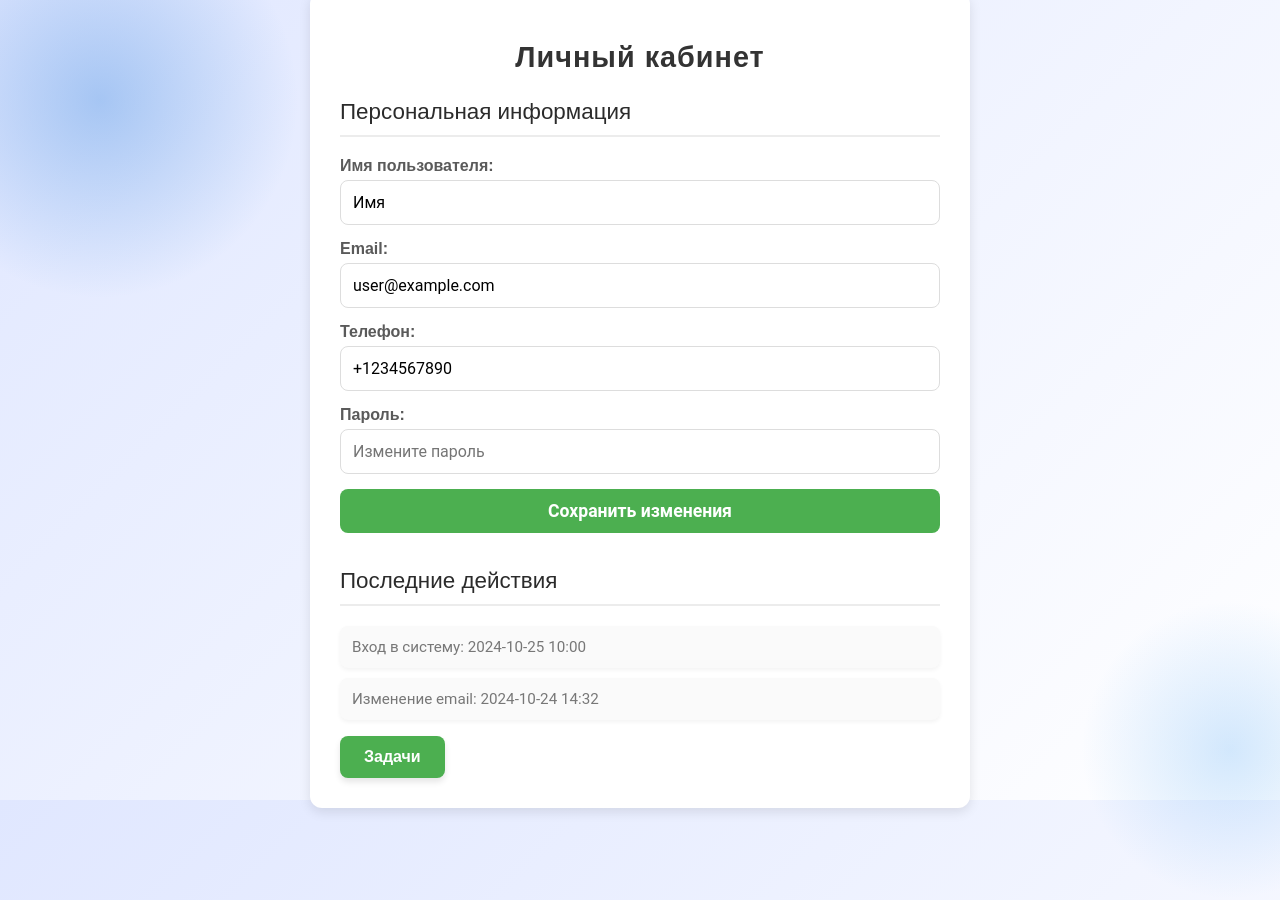
After one commit to JackArt237483/fullstack_to_do_list, a PHP site: page /profile.html in a window 1280 px wide; the page is wider, and only the part inside the window is pictured. The commit adds this page. Run offline with PHP 8.4, Linux system fonts and the light colour scheme.

Commit message:
add profile page and save losic

```diff
--- a/frontend/data.js
+++ b/frontend/data.js
@@ -4,6 +4,8 @@
         const registerForm = document.getElementById('registerForm')
         const registerMessage = document.getElementById('registerMessage')
         const loginMessage = document.getElementById('loginMessage')
+        const taskButton = document.getElementById('taskButton')
+        const userForm = document.getElementById('user-form')
 
         async function postData (url = "",data = {}) {
             const response = await fetch(url, {
@@ -75,4 +77,7 @@
         }
 
 
+        taskButton.addEventListener('click',function (){
+            window.location.href = 'index.html';
+        })
     })
--- a/frontend/index.html
+++ b/frontend/index.html
@@ -12,7 +12,10 @@
     <input type="text" id="taskInput" placeholder="Введите задачу..." />
     <button id="addTaskButton">Добавить задачу</button>
     <ul id="taskList"></ul> <!-- Список задач -->
-    <button id="logoutButton">Выйти</button>
+    <div class="two_button">
+        <button id="logoutButton">Выйти</button>
+        <button id="profileButton">Личный кабинет</button>
+    </div>
 </div>
 
 <script src="app.js"></script> <!-- Подключение JavaScript -->
--- a/frontend/need.css
+++ b/frontend/need.css
@@ -222,3 +222,198 @@ body::after {
         font-size: 15px;
     }
 }
+
+.dashboard-container {
+    max-width: 600px;
+    width: 100%;
+    padding: 20px;
+    background-color: #fff;
+    box-shadow: 0px 4px 8px rgba(0, 0, 0, 0.2);
+    border-radius: 10px;
+}
+
+/* Заголовок страницы */
+.dashboard-title {
+    text-align: center;
+    font-size: 1.8rem;
+    color: #333;
+    margin-bottom: 20px;
+}
+
+/* Стили для раздела с информацией пользователя */
+.user-info-section {
+    margin-bottom: 30px;
+}
+
+.section-title {
+    font-size: 1.4rem;
+    color: #555;
+    border-bottom: 2px solid #e0e0e0;
+    padding-bottom: 10px;
+    margin-bottom: 20px;
+}
+
+.dashboard-container {
+    max-width: 600px;
+    width: 100%;
+    padding: 30px;
+    background-color: #ffffff;
+    box-shadow: 0 4px 12px rgba(0, 0, 0, 0.1);
+    border-radius: 12px;
+    transition: box-shadow 0.3s ease;
+}
+
+.dashboard-container:hover {
+    box-shadow: 0 6px 16px rgba(0, 0, 0, 0.15);
+}
+
+/* Заголовок страницы */
+.dashboard-title {
+    text-align: center;
+    font-size: 1.8rem;
+    color: #333333;
+    margin-bottom: 25px;
+    font-weight: bold;
+}
+
+/* Стили для раздела с информацией пользователя */
+.user-info-section {
+    margin-bottom: 35px;
+}
+
+.section-title {
+    font-size: 1.4rem;
+    color: #2b2b2b;
+    border-bottom: 2px solid #ececec;
+    padding-bottom: 10px;
+    margin-bottom: 20px;
+    font-weight: 500;
+}
+
+/* Стили формы */
+.user-form {
+    display: flex;
+    flex-direction: column;
+}
+
+.form-label {
+    margin-bottom: 5px;
+    color: #5a5a5a;
+    font-weight: bold;
+    font-size: 1rem;
+}
+
+.profile-input {
+    padding: 12px;
+    border: 1px solid #ddd;
+    border-radius: 8px;
+    margin-bottom: 15px;
+    font-size: 1rem;
+    transition: border-color 0.3s ease, box-shadow 0.3s ease;
+}
+
+.profile-input:focus {
+    border-color: #4CAF50;
+    box-shadow: 0 0 8px rgba(76, 175, 80, 0.2);
+    outline: none;
+}
+
+.user-input {
+    font-family: 'Roboto', sans-serif;
+}
+
+/* Кнопка сохранения */
+.save-button {
+    background-color: #4CAF50;
+    color: white;
+    padding: 12px;
+    border: none;
+    border-radius: 8px;
+    font-size: 1.1rem;
+    cursor: pointer;
+    transition: background-color 0.3s ease, transform 0.1s ease;
+    font-weight: bold;
+}
+
+.save-button:hover {
+    background-color: #45a049;
+    transform: scale(1.03);
+}
+
+/* Стили для раздела активности */
+.activity-section {
+    margin-top: 25px;
+}
+
+.activity-list {
+    list-style-type: none;
+    padding: 0;
+}
+
+.activity-item {
+    background-color: #fafafa;
+    padding: 12px;
+    border-radius: 8px;
+    margin-bottom: 10px;
+    font-size: 0.95rem;
+    color: #777;
+    box-shadow: 0 2px 4px rgba(0, 0, 0, 0.05);
+}
+
+.activity-item:hover {
+    background-color: #f0f8f2;
+}
+
+/* Дополнительные стили для улучшения общей эстетики */
+.form-input,
+.save-button,
+.activity-item {
+    font-family: 'Roboto', sans-serif;
+}
+
+#taskButton {
+    padding: 12px 24px;
+    font-size: 1rem;
+    font-weight: bold;
+    color: #ffffff;
+    background-color: #4CAF50; /* Зеленый акцент */
+    border: none;
+    border-radius: 8px;
+    cursor: pointer;
+    transition: background-color 0.3s ease, transform 0.1s ease;
+    box-shadow: 0 4px 6px rgba(0, 0, 0, 0.1);
+}
+
+#taskButton:hover {
+    background-color: #45a049; /* Более темный зеленый при наведении */
+    transform: scale(1.05);
+}
+
+#taskButton:active {
+    transform: scale(0.97);
+    background-color: #3e8e41;
+}
+
+
+@media (max-width: 480px) {
+    .dashboard-container {
+        padding: 20px;
+    }
+
+    .dashboard-title {
+        font-size: 1.5rem;
+    }
+
+    .section-title {
+        font-size: 1.2rem;
+    }
+
+    .form-input {
+        font-size: 0.95rem;
+    }
+
+    .save-button {
+        font-size: 1rem;
+        padding: 10px;
+    }
+}
--- /dev/null
+++ b/frontend/profile.html
@@ -0,0 +1,46 @@
+<!DOCTYPE html>
+<html lang="ru">
+<head>
+    <meta charset="UTF-8">
+    <meta name="viewport" content="width=device-width, initial-scale=1.0">
+    <title>Личный кабинет</title>
+    <link rel="stylesheet" href="need.css">
+</head>
+<body>
+<div class="dashboard-container">
+    <h1 class="dashboard-title">Личный кабинет</h1>
+
+    <div class="user-info-section">
+        <h2 class="section-title">Персональная информация</h2>
+        <form id="user-form" class="user-form">
+            <label class="form-label" for="username">Имя пользователя:</label>
+            <input type="text" id="username" class="profile-input user-input" value="Имя" readonly>
+
+            <label class="form-label" for="email">Email:</label>
+            <input type="email" id="email" class="profile-input user-input" value="user@example.com">
+
+            <label class="form-label" for="phone">Телефон:</label>
+            <input type="tel" id="phone" class="profile-input user-input" value="+1234567890">
+
+            <label class="form-label" for="password">Пароль:</label>
+            <input type="password" id="password" class="profile-input user-input" placeholder="Измените пароль">
+
+            <button type="submit" class="save-button">Сохранить изменения</button>
+        </form>
+    </div>
+
+    <div class="activity-section">
+        <h2 class="section-title">Последние действия</h2>
+        <ul class="activity-list">
+            <li class="activity-item">Вход в систему: 2024-10-25 10:00</li>
+            <li class="activity-item">Изменение email: 2024-10-24 14:32</li>
+            <!-- Пример событий -->
+        </ul>
+    </div>
+
+     <button id="taskButton">Задачи</button>
+</div>
+
+<script src="data.js"></script>
+</body>
+</html>
```
Also changed, not shown: backend/data.php (+2 -9 lines), backend/save_users_data.php (added, +46 -0 lines), frontend/app.js (+9 -6 lines), backend/identifier.sqlite.
